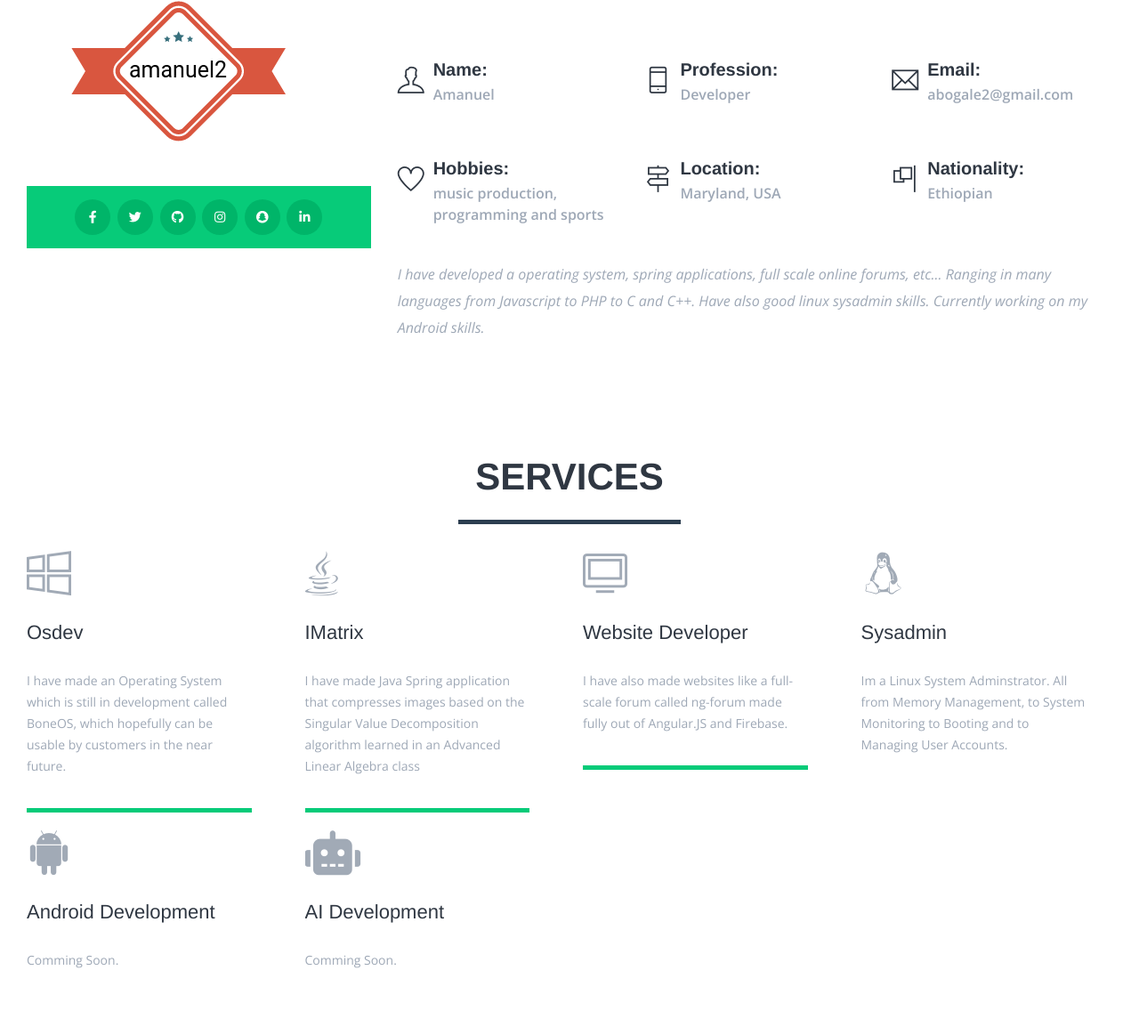
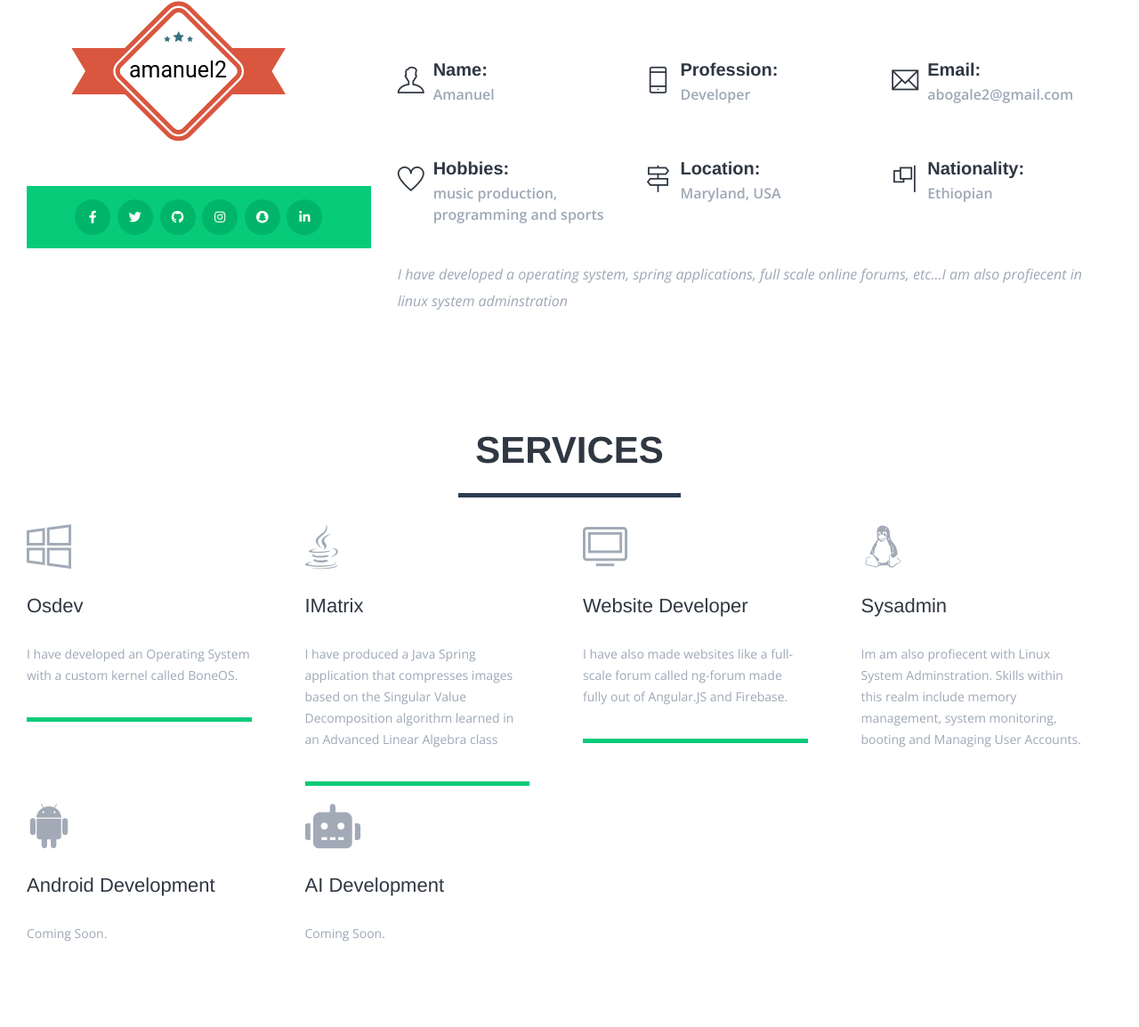
Before and after one commit to amanuel2/amanuel.io, a plain HTML site: page index.html in a window 1280 px wide. Shown: the part 959-2113 px from the top of the page at 89% size. Drawn offline with nearby package versions, Linux system fonts and the light colour scheme; some packages are replaced by stand-ins of ours.

Commit message:
Typos corrected

```diff
--- a/index.html
+++ b/index.html
@@ -334,8 +334,7 @@
                             <div class="col-lg-12 col-md-12">
                                 <div class="about-block clearfix">
                                     <p>I have developed a operating system, spring applications, full scale online
-                                        forums, etc... Ranging in many languages from Javascript to PHP to C and C++.
-                                        Have also good linux sysadmin skills. Currently working on my Android skills.
+                                        forums, etc...I am also profiecent in linux system adminstration
                                     </p>
                                 </div>
                             </div>
@@ -366,8 +365,7 @@
                     <div class="service-block">
                         <span class="ti-microsoft"></span>
                         <h2>Osdev</h2>
-                        <p>I have made an Operating System which is still in development called BoneOS, which hopefully
-                            can be usable by customers in the near future.
+                        <p>I have developed an Operating System with a custom kernel called BoneOS.
                         </p>
                         <div class="contact-button">
                             <a class="clearfix" href="https://github.com/amanuel2/BoneOS"> <span
@@ -380,7 +378,7 @@
                     <div class="service-block">
                         <span class="fab fa-java"></span>
                         <h2>IMatrix</h2>
-                        <p>I have made Java Spring application that compresses images based on the Singular Value
+                        <p>I have produced a Java Spring application that compresses images based on the Singular Value
                             Decomposition
                             algorithm learned in an Advanced Linear Algebra class
                         </p>
@@ -408,8 +406,8 @@
                     <div class="service-block">
                         <span class="ti-linux"></span>
                         <h2>Sysadmin</h2>
-                        <p>Im a Linux System Adminstrator. All from Memory Management, to System Monitoring to Booting
-                            and to Managing User Accounts.
+                        <p>Im am also profiecent with Linux System Adminstration. Skills within this realm include memory management, system monitoring, booting
+                            and Managing User Accounts.
                         </p>
                     </div>
                 </div>
@@ -419,7 +417,7 @@
                     <div class="service-block">
                         <span class="ti-android"></span>
                         <h2>Android Development</h2>
-                        <p>Comming Soon.</p>
+                        <p>Coming Soon.</p>
                         <!-- <div class="contact-button">
                                 <a class="clearfix" href="#"> <span class="pull-left">Read More...</span> <span class="ti-arrow-circle-right pull-right"></span></a>
                                 </div> -->
@@ -429,7 +427,7 @@
                     <div class="service-block">
                         <span class="fas fa-robot"></span>
                         <h2>AI Development</h2>
-                        <p>Comming Soon.</p>
+                        <p>Coming Soon.</p>
                         <!-- <div class="contact-button">
                                 <a class="clearfix" href="#"> <span class="pull-left">Read More...</span> <span class="ti-arrow-circle-right pull-right"></span></a>
                                 </div> -->
@@ -463,7 +461,7 @@
                             <h2>About Me</h2>
                         </div>
                         <span>"I develop your dream"</span>
-                        <p>The important thing about a project isnt finishing it, but finishing it with quality.
+                        <p>The important thing about a project isn't finishing it, but finishing it with quality.
                             <br />
                             <br /> My first priorty is quality (Code style, Optimization, Extensive Security, etc...)
                         </p>
@@ -591,11 +589,10 @@
                         </div>
                         <div class="col-lg-4 col-md-4 col-sm-4">
                             <ul>
-                                <li><span class="ti-hand-point-right"></span> Cultivate a design sense</li>
+                                <li><span class="ti-hand-point-right"></span> Cultivate a design</li>
                                 <li><span class="ti-hand-point-right"></span> Right balance of tools </li>
                                 <li><span class="ti-hand-point-right"></span> Approach every new skill</li>
-                                <li><span class="ti-hand-point-right"></span> Ability to solve a problem in diffrent
-                                    ways</li>
+                                <li><span class="ti-hand-point-right"></span> Ability to solve a problem in different ways</li>
                             </ul>
                         </div>
                     </div>
@@ -913,5 +910,4 @@
         ga('send', 'pageview');
     </script>
 </body>
-
 </html>
```
